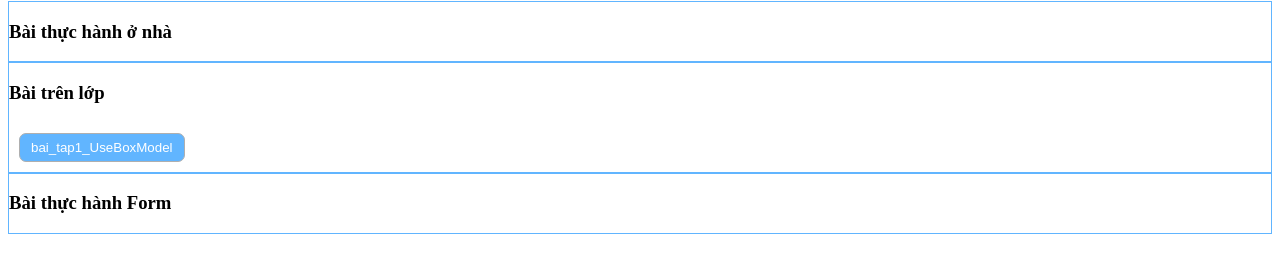
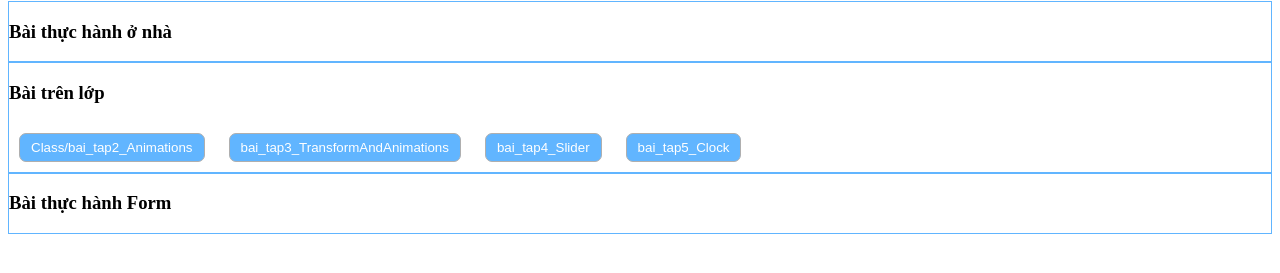
Before and after one commit to phuccrv/Frond_End_Basic, a plain HTML site: page index.html in a window 1280 px wide. Shown: the part 79-352 px from the top of the page. Drawn offline with Linux system fonts and the light colour scheme.

Commit message:
hoan thanh

```diff
--- a/index.html
+++ b/index.html
@@ -42,7 +42,10 @@
         </section>
         <section>
             <h3>Bài trên lớp</h3>
-            <Button><a href="./Class/bai_tap1_Animations.html" target="_blank">bai_tap1_UseBoxModel</a></Button>
+            <Button><a href="./Class/bai_tap2_Animations.html" target="_blank">Class/bai_tap2_Animations</a></Button>
+            <Button><a href="./Class/bai_tap3_TransformAndAnimations.html" target="_blank">bai_tap3_TransformAndAnimations</a></Button>
+            <Button><a href="./Class/bai_tap4_Slider.html" target="_blank">bai_tap4_Slider</a></Button>
+            <Button><a href="./Class/bai_tap5_Clock.html" target="_blank">bai_tap5_Clock</a></Button>
         </section>
         <section>
             <h3>Bài thực hành Form</h3>
```
Also changed, not shown: Class/bai_tap5_Clock.html (+1 -1 lines).
